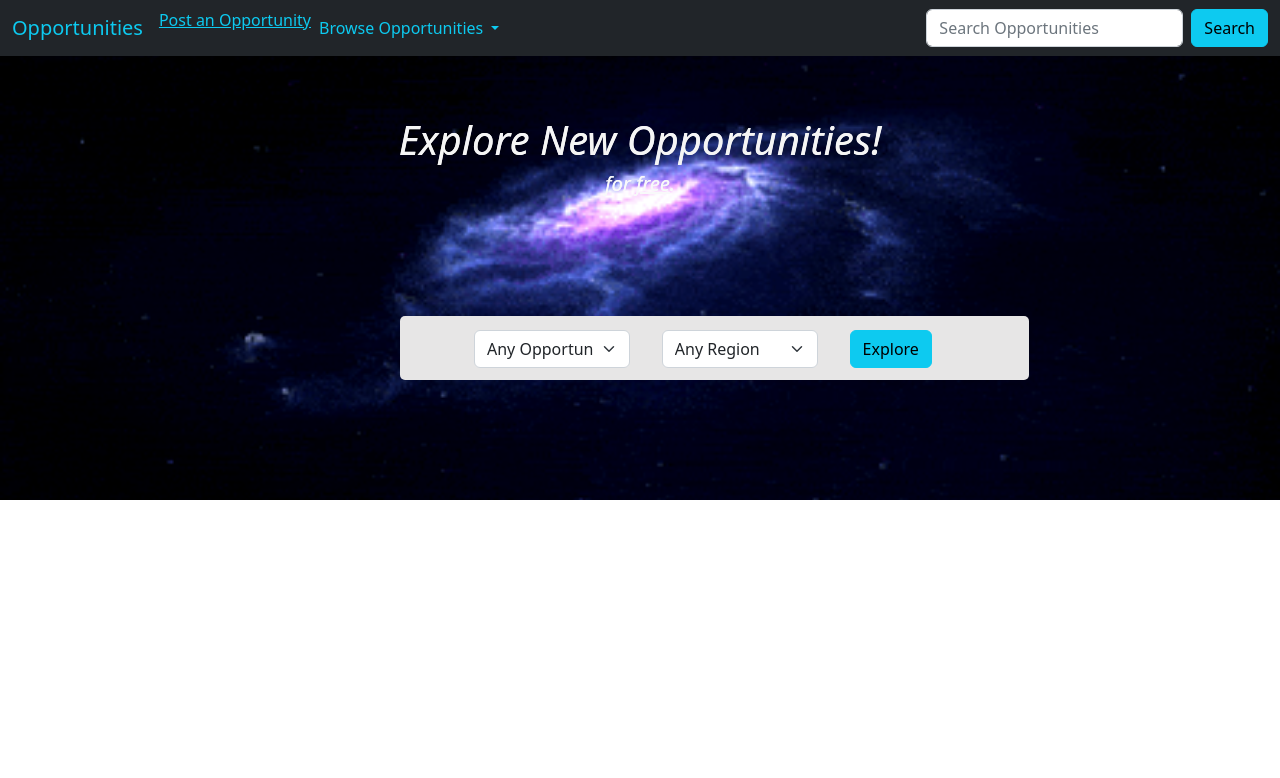
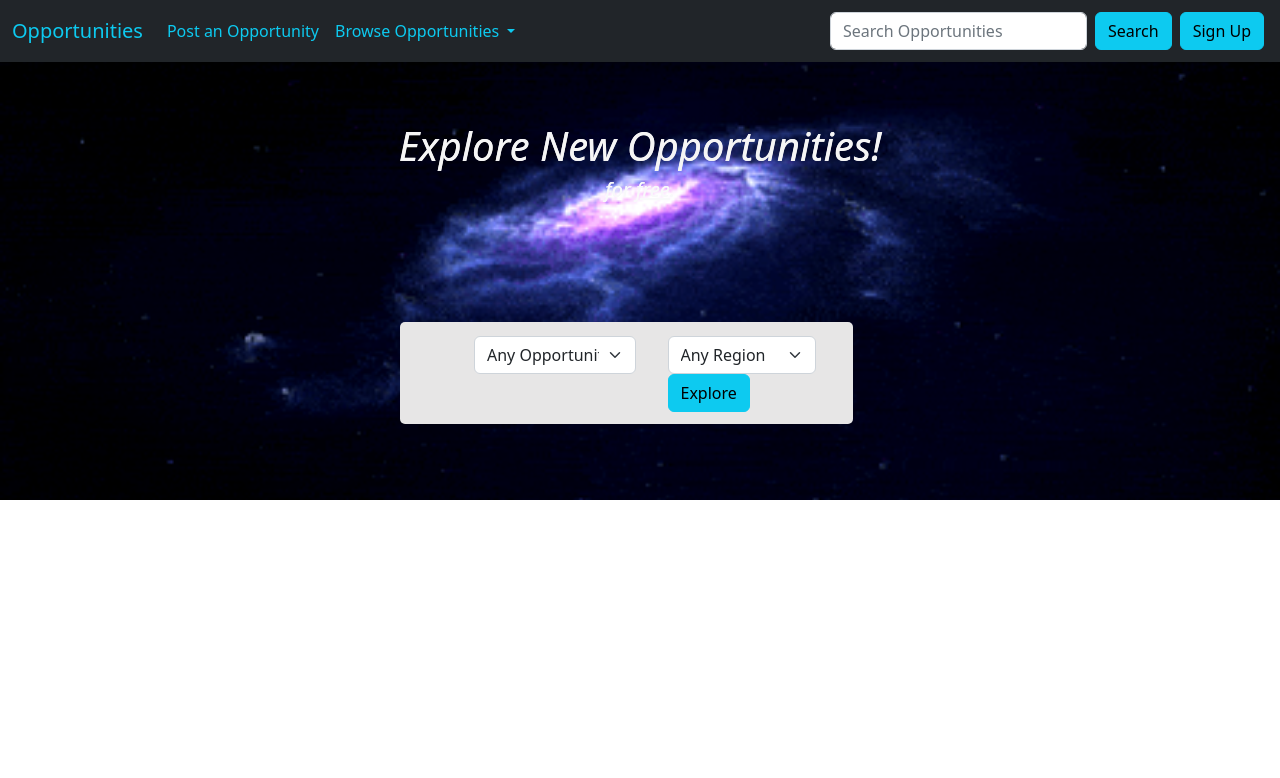
Before and after one commit to hridoy1000/dbms_project, a plain HTML site: page index.html in a window 1280 px wide. Shown: the top 778 px of the page. Drawn offline with nearby package versions, Linux system fonts and the light colour scheme; files that its build step writes are made by us from their sources; files whose address does not match are found by name.

Commit message:
adding login page

```diff
--- a/index.html
+++ b/index.html
@@ -3,8 +3,9 @@
   <head>
     <meta charset="utf-8">
     <meta name="viewport" content="width=device-width, initial-scale=1">
-    <title>Opportunities For UIU-Students</title>
+    <title>Opportunities</title>
     <link rel="stylesheet" href="style.css">
+    <link rel="stylesheet" media="screen" href="particles/demo/css/style.css">
     <link href="https://cdn.jsdelivr.net/npm/bootstrap@5.2.0/dist/css/bootstrap.min.css" rel="stylesheet" integrity="sha384-gH2yIJqKdNHPEq0n4Mqa/HGKIhSkIHeL5AyhkYV8i59U5AR6csBvApHHNl/vI1Bx" crossorigin="anonymous">
   </head>
   <body>
@@ -21,7 +22,7 @@
       <ul class=" text-light navbar-nav me-auto my-2 my-lg-0 navbar-nav-scroll" style="--bs-scroll-height: 100px;">
         <li class="nav-item">
           <!-- adding event listener post a opportunity -->
-          <a class="text-info" href="post.html">Post an Opportunity</a>
+          <a class="nav-link text-info" href="post.html">Post an Opportunity</a>
         </li>
         <li class="nav-item dropdown">
           <a class="nav-link dropdown-toggle text-info" href="#" role="button" data-bs-toggle="dropdown" aria-expanded="false">
@@ -35,18 +36,22 @@
             <li><a class="dropdown-item text-info" href="#">Internships</a></li>
             <li><a class="dropdown-item text-info" href="#">Workshops</a></li>
             <li><a class="dropdown-item text-info" href="#">Jobs</a></li>
-            <li><a class="dropdown-item text-info" href="#">Inside-UIU</a></li>
             <li><a class="dropdown-item text-info" href="#">Miscellaneos</a></li>
           </ul>
         </li>
       </ul>
       <form class="d-flex" role="search">
-        <input class="form-control me-2" type="search" placeholder="Search Opportunities" aria-label="Search">
-        <button class="btn btn-info" type="submit">Search</button>
+        <input class="form-control m-1" type="search" placeholder="Search Opportunities" aria-label="Search">
+        <button class="btn btn-info  m-1" type="submit">Search</button>
+
+
       </form>
+          <!-- Add sign up button -->
+      <a class="btn btn-info  m-1" href="login.html">Sign Up</a>
     </div>
   </div>
 </nav>
+
 
 <div class="title_color">
   <h1>Explore New Opportunities!</h1>
@@ -67,7 +72,6 @@
              <option class="" value="scholarships">Scholarships</option>
              <option class="" value="workshops">Workshops</option>
              <option class="" value="jobs">Jobs</option>
-             <option class="" value="inside-uiu">Inside-UIU\</option>
              <option class="" value="miscellaneous">Miscellaneous</option>
           </select>
       </label>
@@ -79,60 +83,15 @@
         <label>
         <select class="form-select form-select-md" aria-label=".form-select-sm example">
         <option class="" value="">Any Region</option>
-        <option class="" value="africa">Africa</option>
-        <option class="" value="african-countries">African Countries</option>
-        <option class="" value="algeria">Algeria</option>
-        <option class="" value="asia">Asia</option>
-        <option class="" value="australia">Australia</option>
-        <option class="" value="belgium">Bangladesh</option>
-        <option class="" value="belgium">Belgium</option>
-        <option class="" value="canada">Canada</option>
-        <option class="" value="china">China</option>
-        <option class="" value="colombia">Colombia</option>
-        <option class="" value="czech-republic">Czech Republic</option>
-        <option class="" value="finland">Finland</option>
-        <option class="" value="france">France</option>
-        <option class="" value="georgia">Georgia</option>
-        <option class="" value="germany">Germany</option>
-        <option class="" value="hong-kong">Hong Kong</option>
-        <option class="" value="hungary">Hungary</option>
-        <option class="" value="india">India</option>
-        <option class="" value="indonesia">Indonesia</option>
-        <option class="" value="iran">Iran</option>
-        <option class="" value="ireland">Ireland</option>
-        <option class="" value="italy">Italy</option>
-        <option class="" value="japan">Japan</option>
-        <option class="" value="malaysia">Malaysia</option>
-        <option class="" value="mexico">Mexico</option>
-        <option class="" value="morocco">Morocco</option>
-        <option class="" value="nepal">Nepal</option>
-        <option class="" value="netherlands">Netherlands</option>
-        <option class="" value="nigeria">Nigeria</option>
-        <option class="" value="online">Online</option>
-        <option class="" value="pakistan">Pakistan</option>
-        <option class="" value="peru">Peru</option>
-        <option class="" value="philippines">Philippines</option>
-        <option class="" value="poland">Poland</option>
-        <option class="" value="portugal">Portugal</option>
-        <option class="" value="qatar">Qatar</option>
-        <option class="" value="russia">Russia</option>
-        <option class="" value="saudi-arabia">Saudi Arabia</option>
-        <option class="" value="singapore">Singapore</option>
-        <option class="" value="south-africa">South Africa</option>
-        <option class="" value="south-korea">South Korea</option>
-        <option class="" value="spain">Spain</option>
-        <option class="" value="sweden">Sweden</option>
-        <option class="" value="switzerland">Switzerland</option>
-        <option class="" value="taiwan">Taiwan</option>
-        <option class="" value="thailand">Thailand</option>
-        <option class="" value="turkey">Turkey</option>
-        <option class="" value="uk">UK</option>
-        <option class="" value="united-arab-emirates">United Arab Emirates</option>
-        <option class="" value="united-kingdom">United Kingdom</option>
-        <option class="" value="united-states">United States</option>
-        <option class="" value="vietnam">Vietnam</option>
-        <option class="form-control" value="zambia">Zambia</option>
-        </select>
+        <option class="" value="dhaka">Dhaka</option>
+        <option class="" value="chattogram">Chattogram</option>
+        <option class="" value="barishal">Barishal</option>
+        <option class="" value="rangpur">Rangpur</option>
+        <option class="" value="khulna">Khulna</option>
+        <option class="" value="sylhet">Sylhet</option>
+        <option class="" value="rajshahi">Rajshahi</option>
+        <option class="" value="mymensingh">Mymensingh</option>
+
         </label>
     </div>
       <div class="col m-1">
```
Also changed, not shown: post.html (+11 -11 lines).
